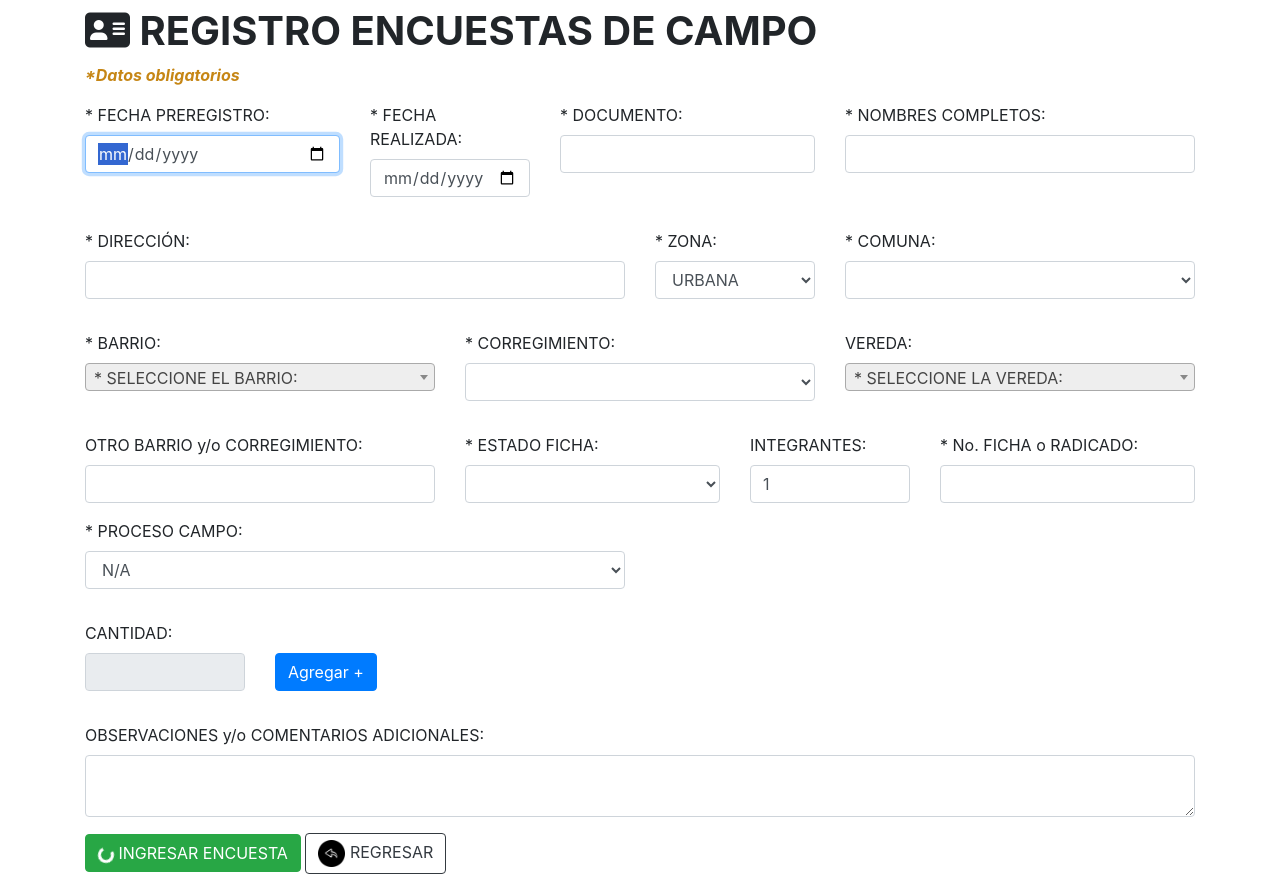
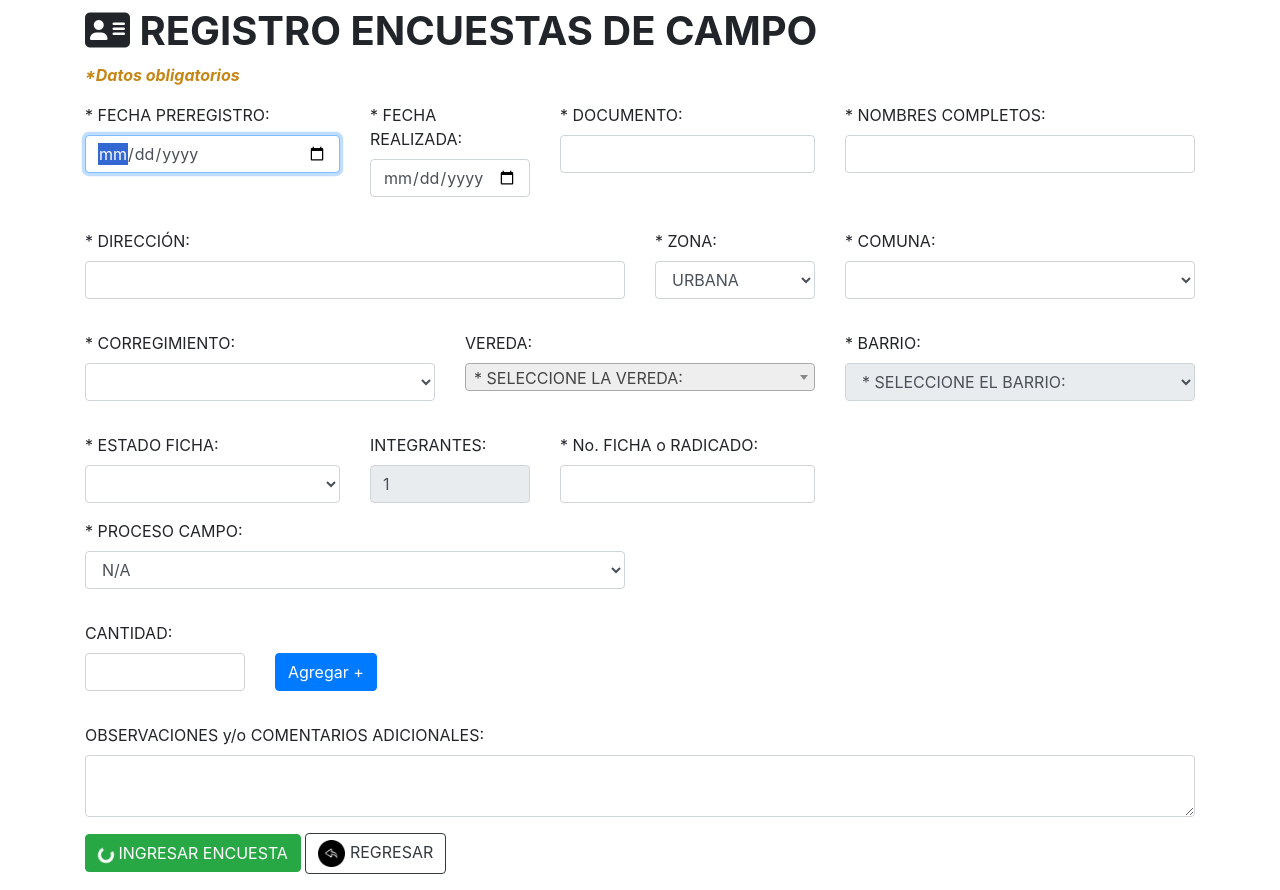
Before and after one commit to david-fugs/sisben, a PHP site: page /code/ecampo/addsurvey1.php?id_usu=1 in a window 1280 px wide. Shown: the part 211-1101 px from the top of the page. Run offline with PHP 8.4, Linux system fonts and the light colour scheme; the visitor is signed in with stand-in values (Sample User, id 1); tables that the repository leaves empty or names only in its code hold one stand-in row (values such as "Sample post"); some libraries are stand-ins or nearby versions.

Commit message:
cambios en encuestas

```diff
--- a/code/ecampo/addsurvey1.php
+++ b/code/ecampo/addsurvey1.php
@@ -2,8 +2,7 @@
 
 session_start();
 
-    if(!isset($_SESSION['id_usu']))
-    {
+if (!isset($_SESSION['id_usu'])) {
     header("Location: ../../index.php");
     exit();  // Asegúrate de salir del script después de redirigir
 }
@@ -19,6 +18,7 @@
 
 <!DOCTYPE html>
 <html lang="es">
+
 <head>
     <meta charset="utf-8" />
     <meta name="viewport" content="width=device-width, initial-scale=1.0">
@@ -26,7 +26,7 @@
     <title>BD SISBEN</title>
     <script type="text/javascript" src="../../js/jquery.min.js"></script>
     <link rel="stylesheet" href="https://cdn.jsdelivr.net/npm/bootstrap@4.5.3/dist/css/bootstrap.min.css">
-        <script src="https://kit.fontawesome.com/fed2435e21.js" ></script>
+    <script src="https://kit.fontawesome.com/fed2435e21.js"></script>
     <link href="https://cdn.jsdelivr.net/npm/select2@4.1.0-rc.0/dist/css/select2.min.css" rel="stylesheet" />
     <script src="https://cdn.jsdelivr.net/npm/select2@4.1.0-rc.0/dist/js/select2.min.js"></script>
     <style>
@@ -36,26 +36,27 @@
         }
 
         .smaller-input {
-                width: 200px; /* Ajusta el ancho según sea necesario */
+            width: 200px;
+            /* Ajusta el ancho según sea necesario */
         }
 
         .formulario-dinamico {
-                 margin-bottom: 10px; /* Ajusta el margen inferior según sea necesario */
+            margin-bottom: 10px;
+            /* Ajusta el margen inferior según sea necesario */
         }
     </style>
 
     <script>
         // Función para ordenar un select
-            function ordenarSelect(id_componente)
-            {
+        function ordenarSelect(id_componente) {
             var selectToSort = $('#' + id_componente);
             var optionActual = selectToSort.val();
-                selectToSort.html(selectToSort.children('option').sort(function (a, b) {
+            selectToSort.html(selectToSort.children('option').sort(function(a, b) {
                 return a.text === b.text ? 0 : a.text < b.text ? -1 : 1;
             })).val(optionActual);
         }
 
-            $(document).ready(function () {
+        $(document).ready(function() {
             // Llamadas a la función de ordenar para distintos selects
             ordenarSelect('selectEF');
             ordenarSelect('selectPC');
@@ -63,17 +64,22 @@
             ordenarSelect('id_correg');
         });
 
-            $(document).ready(function ()
-            {
+        $(document).ready(function() {
+            function actualizarTotal() {
+                let total = 0;
+                $("input[name='cant_integCampo[]']").each(function() {
+                    let valor = parseInt($(this).val()) || 0;
+                    total += valor;
+                });
+                $("#total_integrantes").val(total);
+            }
             // Función para agregar integrantes dinámicamente.
-                $("#agregar").click(function ()
-                {
+            $("#agregar").click(function() {
                 var inputCantidad = $("#cant_integCampo");
                 var cantidadValor = inputCantidad.val();
 
                 // Validar que se haya ingresado una cantidad válida
-                    if (!cantidadValor || cantidadValor <= 0)
-                    {
+                if (!cantidadValor || cantidadValor <= 0) {
                     alert("Por favor, ingresa una cantidad válida de integrantes.");
                     return;
                 }
@@ -82,8 +88,7 @@
                 $("#integrantes-container").empty();
 
                 // Crear los campos para la cantidad especificada de integrantes
-                    for (var i = 0; i < cantidadValor; i++)
-                    {
+                for (var i = 0; i < cantidadValor; i++) {
                     var integranteDiv = $("<div>").addClass("formulario-dinamico");
 
                     // Agregar campo de cantidad individual
@@ -91,7 +96,8 @@
                         .attr("type", "number")
                         .attr("name", "cant_integCampo[]")
                         .addClass("form-control smaller-input")
-                            .attr("placeholder", "Cantidad");
+                        .attr("placeholder", "Cantidad")
+                        .on("input", actualizarTotal);
 
                     // Agregar campo de género
                     var generoSelect = $("<select>")
@@ -121,8 +127,9 @@
                         .attr("type", "button")
                         .addClass("btn btn-danger")
                         .text("Eliminar")
-                            .click(function () {
+                        .click(function() {
                             $(this).closest(".formulario-dinamico").remove();
+                            actualizarTotal();
                         });
 
                     integranteDiv.append(cantidadInput);
@@ -135,6 +142,7 @@
 
                     $("#integrantes-container").append(integranteDiv);
                 }
+                actualizarTotal();
             });
         });
     </script>
@@ -142,17 +150,19 @@
 
 <body>
     <style>
-            .puntero{
+        .puntero {
             cursor: pointer;
         }
-            .ocultar{
+
+        .ocultar {
             display: none;
         }
 
-            .encuestador-container
-            {
-                max-height: 200px; /* Altura máxima del contenedor */
-                overflow-y: auto; /* Habilita el desplazamiento vertical si el contenido supera la altura máxima */
+        .encuestador-container {
+            max-height: 200px;
+            /* Altura máxima del contenedor */
+            overflow-y: auto;
+            /* Habilita el desplazamiento vertical si el contenido supera la altura máxima */
         }
     </style>
 
@@ -166,8 +176,7 @@
     date_default_timezone_set("America/Bogota");
 
     $id_usu  = $_GET['id_usu'];
-            if(isset($_GET['id_usu']))
-            {
+    if (isset($_GET['id_usu'])) {
         $sql = mysqli_query($mysqli, "SELECT * FROM usuarios WHERE id_usu = '$id_usu'");
         $row = mysqli_fetch_array($sql);
     }
@@ -178,7 +187,9 @@
 
         <div class="container pt-2">
             <h1><b><i class="fa-solid fa-address-card"></i> REGISTRO ENCUESTAS DE CAMPO</b></h1>
-                <p><i><b><font size=3 color=#c68615>*Datos obligatorios</i></b></font></p>
+            <p><i><b>
+                        <font size=3 color=#c68615>*Datos obligatorios</i></b></font>
+            </p>
 
             <div class="form-group">
                 <div class="row">
@@ -216,16 +227,16 @@
                     </div>
                     <div class="form-group col-md-4">
                         <label for="id_com">* COMUNA:</label>
-                            <select id="id_com"  class="form-control" name="id_com" required>
-                                <option value = ""></option>
+                        <select id="id_com" class="form-control" name="id_com" required>
+                            <option value=""></option>
                             <?php
                             $sql = $mysqli->prepare("SELECT * FROM comunas");
-                                    if($sql->execute()){
+                            if ($sql->execute()) {
                                 $g_result = $sql->get_result();
                             }
-                                    while($row = $g_result->fetch_array()){
+                            while ($row = $g_result->fetch_array()) {
                             ?>
-                                <option value = "<?php echo $row['id_com']?>"><?php echo $row['nombre_com']?></option>
+                                <option value="<?php echo $row['id_com'] ?>"><?php echo $row['nombre_com'] ?></option>
                             <?php
                             }
                             ?>
@@ -234,14 +245,9 @@
                 </div>
             </div>
 
+
             <div class="form-group">
                 <div class="row">
-                        <div class="form-group col-md-4">
-                            <label for="id_bar">* BARRIO:</label>
-                            <select  id="id_bar" name="id_bar"  class="form-control" disabled="disabled" required>
-                                <option value = "">* SELECCIONE EL BARRIO:</option>
-                            </select>
-                        </div>
                     <div class="form-group col-md-4">
                         <label for="id_correg">* CORREGIMIENTO:</label>
                         <select id="id_correg" class="form-control" name="id_correg" required>
@@ -260,9 +266,20 @@
                     </div>
                     <div class="form-group col-md-4">
                         <label for="id_vere">VEREDA:</label>
-                            <select  id="id_vere" name="id_vere"  class="form-control" disabled="disabled" required>
-                                <option value = "">* SELECCIONE LA VEREDA:</option>
+                        <select id="id_vere" name="id_vere" class="form-control" disabled="disabled" required>
+                            <option value="">* SELECCIONE LA VEREDA:</option>
                         </select>
+                    </div>
+
+                    <div class="form-group col-md-4">
+                        <label for="barrio_select">* BARRIO:</label>
+                        <select id="barrio_select" name="id_bar" class="form-control" disabled="disabled" required>
+                            <option value="">* SELECCIONE EL BARRIO:</option>
+                        </select>
+                    </div>
+                    <div class="form-group col-md-4" id="otro_barrio_container" style="display: none;">
+                        <label for="otro_bar_ver_encVenta">ESPECIFIQUE BARRIO,VEREDA O INVASION:</label>
+                        <input type="text" id="otro_bar_ver_encVenta" name="otro_bar_ver_encCampo" class="form-control" placeholder="Ingrese el barrio">
                     </div>
                 </div>
             </div>
@@ -277,10 +294,6 @@
 
             <div class="form-group">
                 <div class="row">
-                        <div class="form-group col-md-4">
-                            <label for="otro_bar_ver_encCampo">OTRO BARRIO y/o CORREGIMIENTO:</label>
-                            <input type='text' id='otro_bar_ver_encCampo' name='otro_bar_ver_encCampo' class='form-control' />
-                        </div>
                     <div class="form-group col-md-3">
                         <label for="est_fic_encCampo">* ESTADO FICHA:</label>
                         <select class="form-control" name="est_fic_encCampo" id="selectEF" required>
@@ -298,11 +311,11 @@
                     </div>
                     <div class="form-group col-md-2">
                         <label for="integra_encCampo">INTEGRANTES:</label>
-                            <input type='number' id='integra_encCampo' name='integra_encCampo' class='form-control' value="1" disabled required />
+                        <input type='number' id='total_integrantes' name='integra_encCampo' class='form-control' value="1" required readonly />
                     </div>
                     <div class="form-group col-md-3">
                         <label for="num_ficha_encCampo">* No. FICHA o RADICADO:</label>
-                            <input type='number' name='num_ficha_encCampo' class='form-control'  required />
+                        <input type='number' name='num_ficha_encCampo' class='form-control' required />
                     </div>
                 </div>
 
@@ -380,7 +393,7 @@
                     INGRESAR ENCUESTA
                 </button>
 
-                <button type="reset" class="btn btn-outline-dark" role='link' onclick="history.back();" type='reset'><img src='../../img/atras.png' width=27 height=27>     REGRESAR
+                <button type="reset" class="btn btn-outline-dark" role='link' onclick="history.back();" type='reset'><img src='../../img/atras.png' width=27 height=27> REGRESAR
                 </button>
             </div>
     </form>
@@ -389,24 +402,24 @@
     <script src="https://cdn.jsdelivr.net/npm/bootstrap@4.5.3/dist/js/bootstrap.bundle.min.js" integrity="sha384-ho+j7jyWK8fNQe+A12Hb8AhRq26LrZ/JpcUGGOn+Y7RsweNrtN/tE3MoK7ZeZDyx" crossorigin="anonymous"></script>
 
     <script>
-        document.addEventListener('DOMContentLoaded', function () {
+        document.addEventListener('DOMContentLoaded', function() {
             // Establecer el valor del campo id_correg como vacío
             document.getElementById('id_correg').value = '';
         });
     </script>
 
     <script>
-        $(document).ready(function () {
+        $(document).ready(function() {
             // Establecer el valor predeterminado y habilitar el campo al cargar la página
             $('#integra_encCampo').val(1).prop('disabled', false);
 
             // Cambiar el valor a 1 y habilitar el campo cuando cambia est_fic_encCampo
-            $('[name="est_fic_encCampo"]').on('change', function () {
+            $('[name="est_fic_encCampo"]').on('change', function() {
                 $('#integra_encCampo').val(1).prop('disabled', false);
             });
 
             // Función para agregar integrantes dinámicamente
-            $("#agregar").click(function () {
+            $("#agregar").click(function() {
                 // Tu lógica para agregar integrantes aquí...
             });
         });
@@ -418,10 +431,7 @@
             var integraCampo = document.getElementById('integra_encCampo');
             var cantIntegCampo = document.getElementById('cant_integCampo');
 
-            estFicSelect.addEventListener('change', function() {
-                // Habilitar o deshabilitar los campos integra_encCampo y cant_integCampo
-                integraCampo.disabled = cantIntegCampo.disabled = estFicSelect.value !== 'VALIDADA';
-            });
+
 
             // Llama al evento de cambio al cargar la página para establecer el estado inicial
             estFicSelect.dispatchEvent(new Event('change'));
@@ -434,7 +444,7 @@
 
         let boton_enviar = document.querySelector('#enviar_contacto')
 
-        agregar.addEventListener('click', e =>{
+        agregar.addEventListener('click', e => {
             e.preventDefault();
             let clonado = document.querySelector('.clonar');
             let clon = clonado.cloneNode(true);
@@ -445,10 +455,10 @@
             remover_ocutar[0].classList.remove('ocultar');
         });
 
-        contenido.addEventListener('click', e =>{
+        contenido.addEventListener('click', e => {
             e.preventDefault();
-            if(e.target.classList.contains('puntero')){
-                let contenedor  = e.target.parentNode.parentNode;
+            if (e.target.classList.contains('puntero')) {
+                let contenedor = e.target.parentNode.parentNode;
 
                 contenedor.parentNode.removeChild(contenedor);
             }
@@ -461,17 +471,17 @@
             const form = new FormData(formulario);
 
             const peticion = {
-                body:form,
-                method:'POST'
+                body: form,
+                method: 'POST'
             };
 
-            fetch('php/inserta-contacto.php',peticion)
+            fetch('php/inserta-contacto.php', peticion)
                 .then(res => res.json())
                 .then(res => {
                     if (res['respuesta']) {
                         alert(res['mensaje']);
                         formulario.reset();
-                    }else{
+                    } else {
                         alert(res['mensaje']);
                     }
 
@@ -480,30 +490,58 @@
     </script>
 
 </body>
-    <script src = "js/jquery-3.1.1.js"></script>
-    <script type = "text/javascript">
-        $(document).ready(function(){
-            $('#id_com').on('change', function(){
-                    if($('#id_com').val() == ""){
-                        $('#id_bar').empty();
-                        $('<option value = "">SELECCIONE EL BARRIO:</option>').appendTo('#id_bar');
-                        $('#id_bar').attr('disabled', 'disabled');
-                    }else{
-                        $('#id_bar').removeAttr('disabled', 'disabled');
-                        $('#id_bar').load('barriosGet.php?id_com=' + $('#id_com').val());
+<script src="js/jquery-3.1.1.js"></script>
+<script type="text/javascript">
+    $(document).on('change', '#barrio_select', function() {
+        console.log("Cambio detectado en barrio_select");
+        let selectedText = $("#barrio_select option:selected").text().trim().toUpperCase();
+        console.log("Texto seleccionado:", selectedText);
+
+        if (selectedText === "OTRO") {
+            $('#otro_barrio_container').show();
+        } else {
+            $('#otro_barrio_container').hide();
+            $('#otro_bar_ver_encVenta').val('');
+        }
+    });
+    $(document).ready(function() {
+        $('#id_com').on('change', function() {
+            if ($('#id_com').val() == "") {
+                $('#barrio_select').empty();
+                $('<option value="">SELECCIONE EL BARRIO:</option>').appendTo('#barrio_select');
+                $('#barrio_select').attr('disabled', 'disabled');
+            } else {
+                $('#barrio_select').removeAttr('disabled');
+                $('#barrio_select').load('../ecampo/barriosGet.php?id_com=' + $('#id_com').val(), function() {
+                    console.log($("#barrio_select").html());
+                    $('#barrio_select option').each(function() {});
+                });
+            }
+        });
+
+        $(document).on('change', '#id_bar', function() {
+            console.log("Cambio detectado en id_bar");
+            let selectedText = $("#id_bar option:selected").text().trim().toUpperCase();
+            console.log("Texto seleccionado:", selectedText);
+
+            if (selectedText == "OTRO") {
+                $('#otro_barrio_container').show();
+            } else {
+                $('#otro_barrio_container').hide();
+                $('#otro_bar_ver_encVenta').val('');
             }
         });
     });
 </script>
 
-    <script type = "text/javascript">
-        $(document).ready(function(){
-            $('#id_correg').on('change', function(){
-                    if($('#id_correg').val() == ""){
+<script type="text/javascript">
+    $(document).ready(function() {
+        $('#id_correg').on('change', function() {
+            if ($('#id_correg').val() == "") {
                 $('#id_vere').empty();
                 $('<option value = "">SELECCIONE UNA VEREDA:</option>').appendTo('#id_vere');
                 $('#id_vere').attr('disabled', 'disabled');
-                    }else{
+            } else {
                 $('#id_vere').removeAttr('disabled', 'disabled');
                 $('#id_vere').load('veredasGet.php?id_correg=' + $('#id_correg').val());
             }
--- a/code/ecampo/showencCampo.php
+++ b/code/ecampo/showencCampo.php
@@ -246,7 +246,7 @@
                     <div class="row">
                         <div class="form-group col-md-2">
                             <label for="integra_encCampo">* INTEGRANTES:</label>
-                            <input type='number' id='integra_encCampo' name='integra_encCampo' class='form-control' value='<?php echo $row['integra_encCampo']; ?>' required/>
+                            <input type='number' id='integra_encCampo' name='integra_encCampo' class='form-control' value='<?php echo $row['integra_encCampo']; ?>' readonly/>
                         </div>
                         <div class="col-12 col-sm-4">
                             <label for="num_ficha_encCampo">* No. FICHA:</label>
```
Lines whose indentation alone changed are shown as unchanged.
